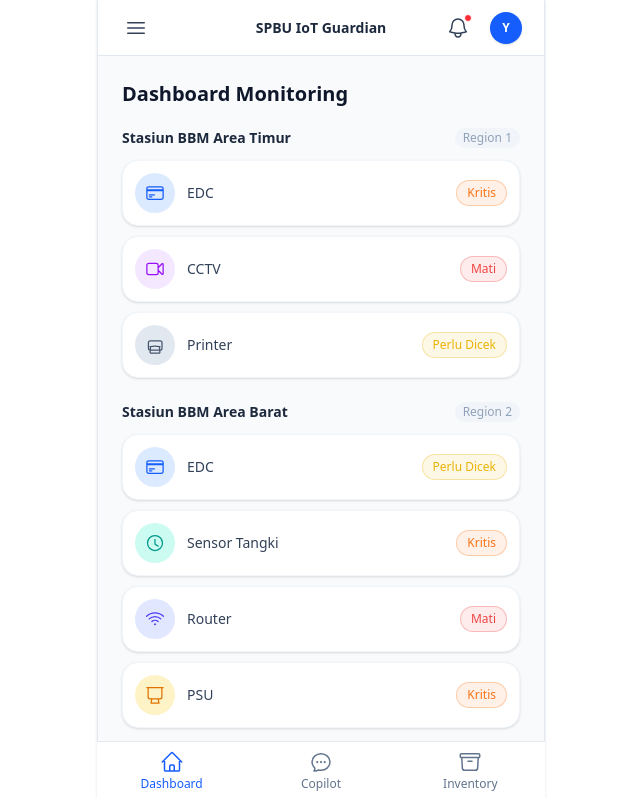
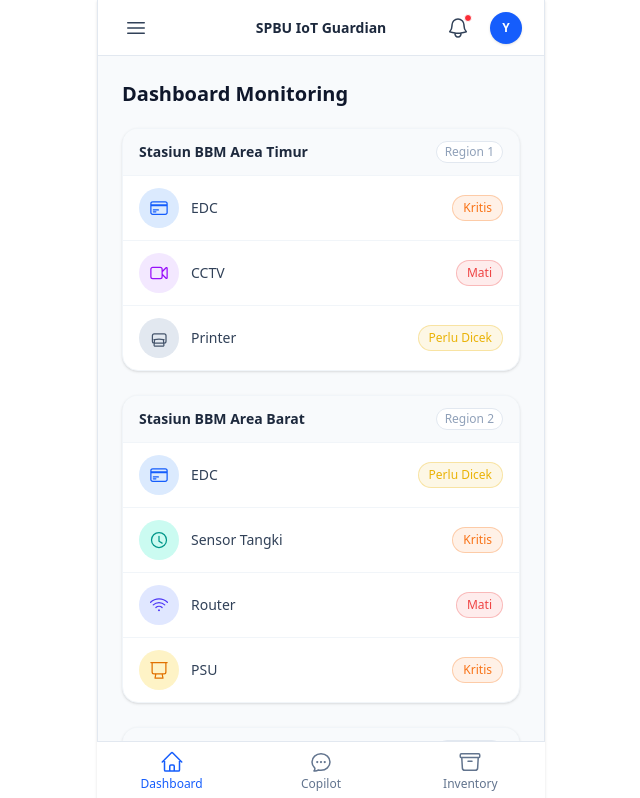
Before and after one commit to yandev-ops/spbu-iot-guardian, a React (Vite) app: page / in a window 1280 px wide. Shown: the top 798 px of the page, without its empty margins (319-959 px from the left). Built offline with nearby package versions, Linux system fonts and the light colour scheme.

Commit message:
Improve layout and styling in Dashboard.jsx
Refactor Dashboard component layout and styling

```diff
--- a/src/pages/Dashboard.jsx
+++ b/src/pages/Dashboard.jsx
@@ -2,7 +2,6 @@ import { useEffect, useState } from "react";
 import { refreshAllDeviceStatuses } from "../logic/stateMachine.js";
 import StatusBadge from "../components/StatusBadge.jsx";
 
-// Ikon per jenis perangkat, dengan warna latar masing-masing
 const DEVICE_ICON_MAP = {
   EDC: {
     color: "bg-blue-100 text-blue-600",
@@ -76,18 +75,24 @@ function Dashboard() {
         {locations.map((loc) => {
           const siteDevices = devicesBySite[loc.spbu_id] || [];
           return (
-            <div key={loc.spbu_id}>
-              <div className="flex items-center justify-between mb-3">
+            <div
+              key={loc.spbu_id}
+              className="bg-white border border-slate-100 rounded-2xl shadow-sm overflow-hidden"
+            >
+              {/* Header lokasi */}
+              <div className="flex items-center justify-between px-4 py-3 bg-slate-50 border-b border-slate-100">
                 <p className="font-semibold text-slate-800 text-sm">{loc.name}</p>
-                <span className="text-xs text-slate-400 bg-slate-100 px-2 py-0.5 rounded-full">
+                <span className="text-xs text-slate-400 bg-white px-2 py-0.5 rounded-full border border-slate-200">
                   {loc.region}
                 </span>
               </div>
-              <ul className="space-y-2.5">
+
+              {/* List perangkat, dipisah garis tipis, bukan kotak terpisah */}
+              <ul className="divide-y divide-slate-100">
                 {siteDevices.map((d) => (
                   <li
                     key={d.device_id}
-                    className="bg-white border border-slate-100 rounded-2xl p-3 flex items-center gap-3 shadow-sm hover:shadow-md transition-shadow"
+                    className="flex items-center gap-3 px-4 py-3"
                   >
                     <DeviceIcon type={d.type} />
                     <span className="flex-1 text-sm font-medium text-slate-700">
```
